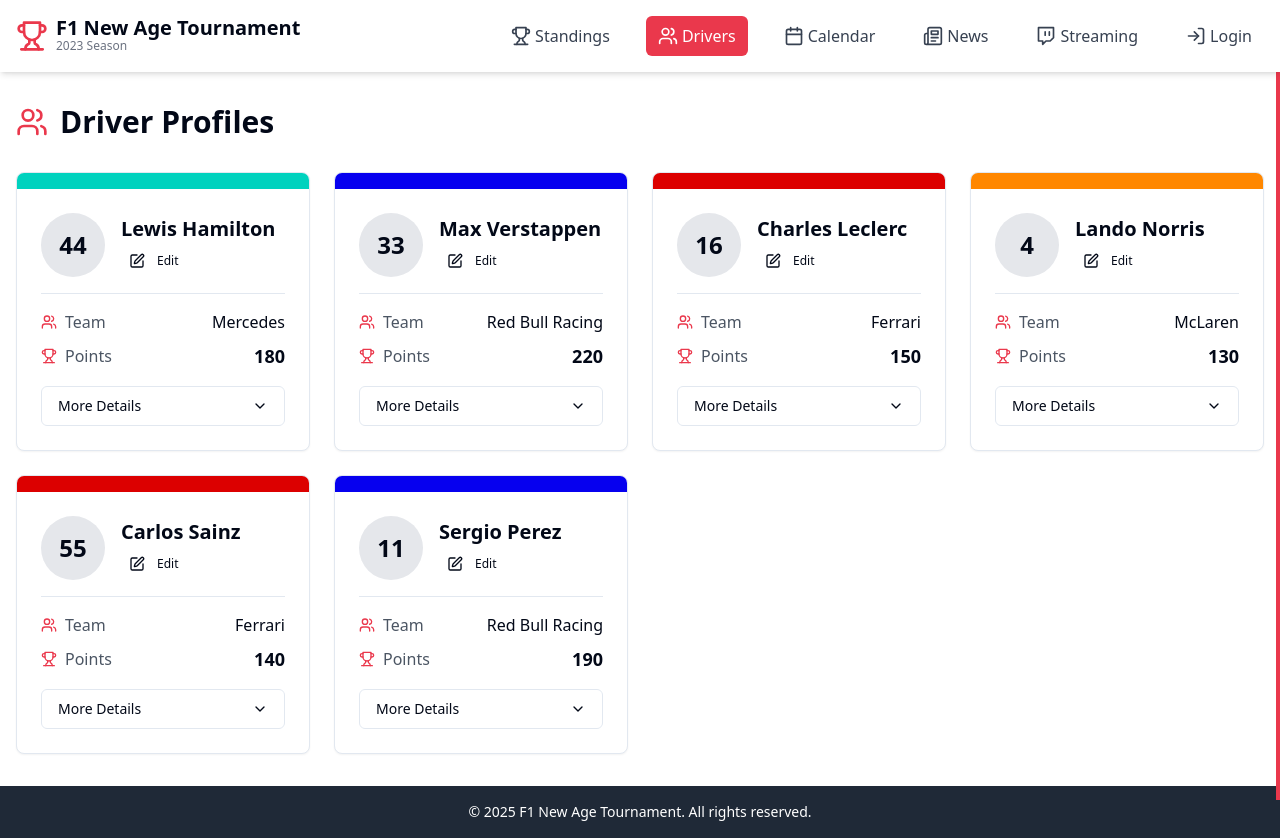
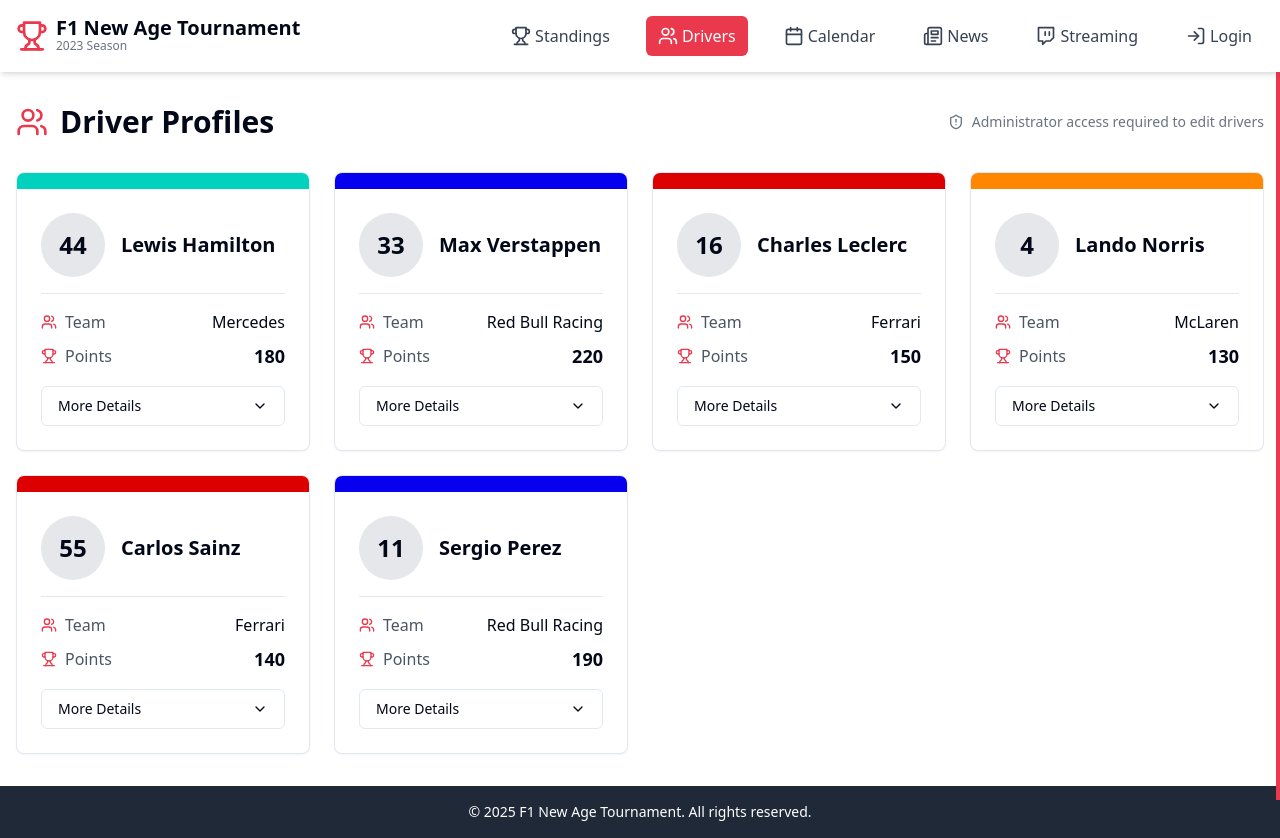
Before and after one commit to drussodev/f1-new-age-dashboard, a React (Vite) app: page /drivers in a window 1280 px wide. Built offline with nearby package versions, Linux system fonts and the light colour scheme.

Commit message:
Implement profile edit permissions
Restrict driver profile editing to admin and root users only.

```diff
--- a/src/pages/Drivers.tsx
+++ b/src/pages/Drivers.tsx
@@ -2,7 +2,8 @@
 import React, { useState } from 'react';
 import { Layout } from '../components/layout/Layout';
 import { useF1Data } from '../context/F1DataContext';
-import { Users, MapPin, Trophy, ChevronDown, ChevronUp, Edit, Check, X } from 'lucide-react';
+import { useAuth } from '../context/AuthContext';
+import { Users, MapPin, Trophy, ChevronDown, ChevronUp, Edit, Check, X, ShieldAlert } from 'lucide-react';
 import { Card, CardContent } from '@/components/ui/card';
 import { Button } from '@/components/ui/button';
 import { Input } from '@/components/ui/input';
@@ -10,6 +11,7 @@ import { toast } from 'sonner';
 
 const Drivers = () => {
   const { drivers, setDrivers } = useF1Data();
+  const { isAdmin } = useAuth();
   const [expandedDriverId, setExpandedDriverId] = useState<string | null>(null);
   const [editingDriverId, setEditingDriverId] = useState<string | null>(null);
   const [editFormData, setEditFormData] = useState({
@@ -27,6 +29,11 @@ const Drivers = () => {
   };
 
   const startEditing = (driver: any) => {
+    if (!isAdmin) {
+      toast.error("Only administrators can edit driver profiles");
+      return;
+    }
+
     setEditingDriverId(driver.id);
     setEditFormData({
       name: driver.name,
@@ -56,7 +63,7 @@ const Drivers = () => {
       driver.id === driverId ? { ...driver, ...editFormData } : driver
     ));
     setEditingDriverId(null);
-    toast("Driver information updated successfully");
+    toast.success("Driver information updated successfully");
   };
 
   return (
@@ -66,6 +73,13 @@ const Drivers = () => {
           <div className="flex items-center mb-8">
             <Users className="w-8 h-8 text-f1-red mr-3" />
             <h1 className="text-3xl font-bold">Driver Profiles</h1>
+
+            {!isAdmin && (
+              <div className="ml-auto flex items-center text-gray-500 text-sm">
+                <ShieldAlert className="w-4 h-4 mr-2" />
+                <span>Administrator access required to edit drivers</span>
+              </div>
+            )}
           </div>
 
           <div className="grid grid-cols-1 md:grid-cols-2 lg:grid-cols-3 xl:grid-cols-4 gap-6">
@@ -193,6 +207,7 @@ const Drivers = () => {
                         </div>
                         <div className="flex-1">
                           <h2 className="font-bold text-xl">{driver.name}</h2>
+                          {isAdmin && (
                             <Button
                               size="sm"
                               variant="ghost"
@@ -202,6 +217,7 @@ const Drivers = () => {
                               <Edit className="w-3 h-3 mr-1" />
                               Edit
                             </Button>
+                          )}
                         </div>
                       </div>
 
```
Lines whose indentation alone changed are shown as unchanged.
